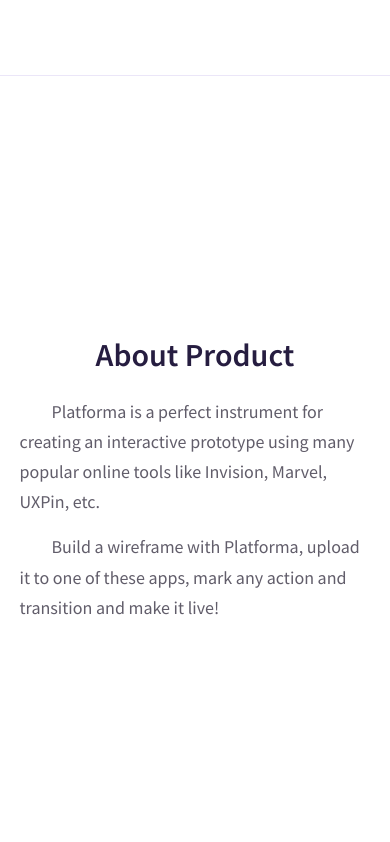
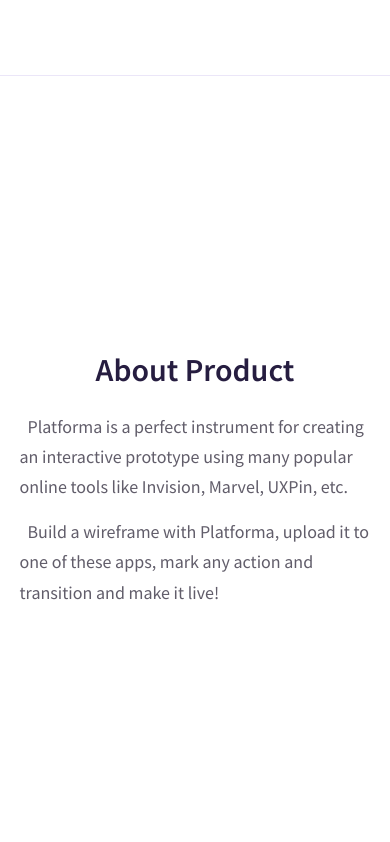
Before and after one commit to khoirxz/task-inagata, a plain HTML site: page index.html in a window 390 px wide. Shown: the part 648-1490 px from the top of the page. Drawn offline with Linux system fonts and the light colour scheme.

Commit message:
fix text indent on mobile screen

```diff
--- a/assets/css/styles.css
+++ b/assets/css/styles.css
@@ -570,6 +570,9 @@ footer {
   .about-image {
     display: none;
   }
+  .paragraph {
+    text-indent: 0.5rem;
+  }
   .services {
     grid-template-columns: repeat(1, 260px);
   }
```
